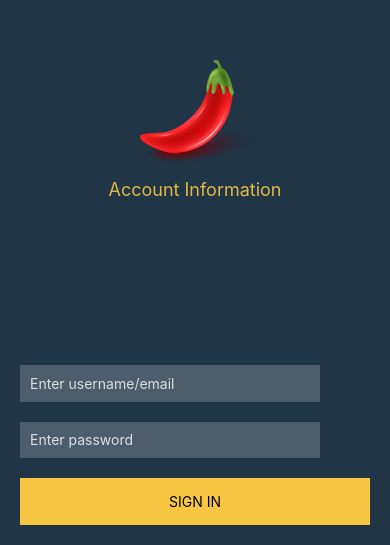
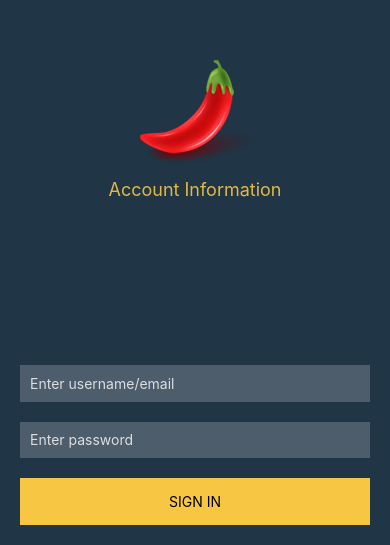
Before and after one commit to oskargaw/Czili-RN, a React Native app: screen / in a window 390 px wide. Shown: the part 299-844 px from the top of the page. Built offline with nearby package versions, Linux system fonts and the light colour scheme.

Commit message:
Add splash screen

```diff
--- a/App.js
+++ b/App.js
@@ -4,18 +4,17 @@ import Splash from './components/Splash';
 import Login from './components/Login';
 
 export default class App extends React.Component {
+  constructor(props) {
+    super(props);
+    this.state = { currentState: 'Splash' };
+    setTimeout(() => {
+      this.setState({ currentState: 'Login' });
+    }, 3000);
+  }
+
   render() {
-    return (
-      <View style={styles.container}>
-        <Login />
-      </View>
-    );
+    const { currentState } = this.state;
+    const mainScreen = currentState === 'Splash' ? <Splash /> : <Login />;
+    return mainScreen;
   }
 }
-
-const styles = StyleSheet.create({
-  container: {
-    flex: 1,
-    justifyContent: 'center',
-  },
-});
--- a/components/Login.js
+++ b/components/Login.js
@@ -10,7 +10,10 @@ import {
   Keyboard,
   TouchableOpacity,
   KeyboardAvoidingView,
+  Dimensions,
 } from 'react-native';
+
+const { height, width } = Dimensions.get('window');
 
 export default class Login extends Component {
   render() {
@@ -84,7 +87,6 @@ const styles = StyleSheet.create({
   },
   input: {
     height: 40,
-    width: 300,
     backgroundColor: 'rgba(255, 255, 255,0.2)',
     color: '#FFF',
     marginBottom: 20,
--- a/components/Splash.js
+++ b/components/Splash.js
@@ -5,7 +5,7 @@ export default class Splash extends Component {
   render() {
     return (
       <View style={styles.container}>
-        <Text style={styles.title}>Hello</Text>
+        <Text style={styles.title}>Welcome to my app</Text>
       </View>
     );
   }
@@ -13,14 +13,14 @@ export default class Splash extends Component {
 
 const styles = StyleSheet.create({
   container: {
-    backgroundColor: 'white',
+    backgroundColor: 'rgb(32, 53, 70)',
     flex: 1,
     alignItems: 'center',
     justifyContent: 'center',
   },
   title: {
     fontWeight: 'bold',
-    fontSize: 18,
-    color: 'black',
+    fontSize: 28,
+    color: 'white',
   },
 });
```
